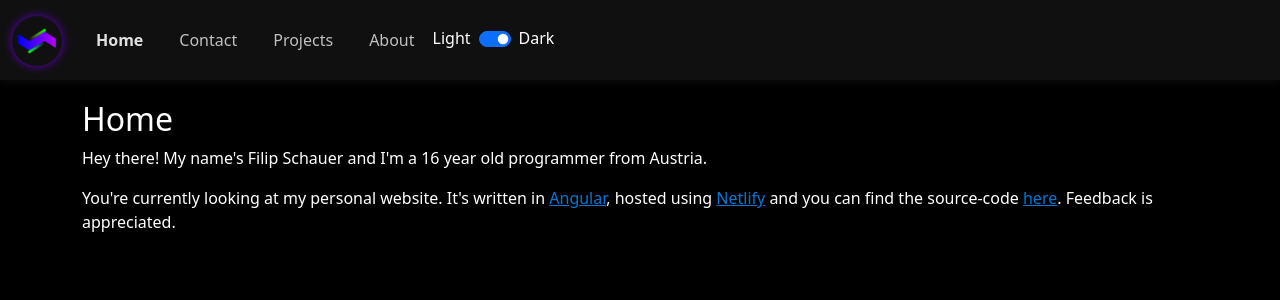
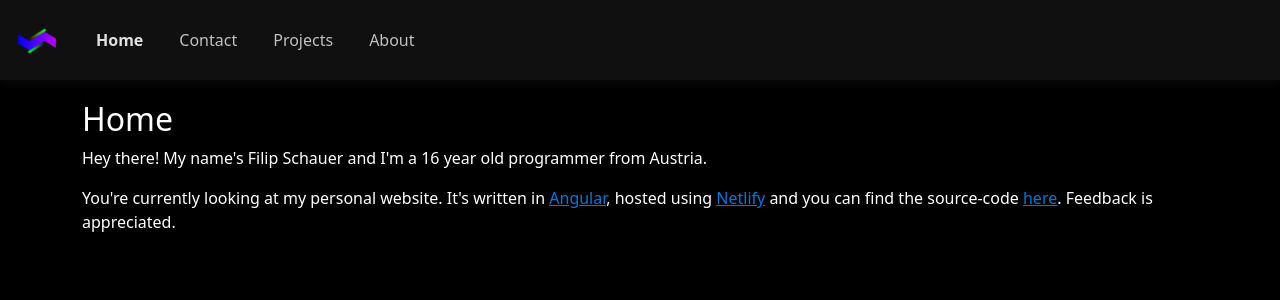
Before and after one commit to cootshk/www, an Angular app: page /home in a window 1280 px wide. Shown: the top 300 px of the page. Built offline with nearby package versions, Linux system fonts and the light colour scheme.

Commit message:
Visual improvements

```diff
--- a/src/app/app.component.html
+++ b/src/app/app.component.html
@@ -1,7 +1,7 @@
 <nav class="navbar navbar-expand-md">
   <div class="container-fluid">
     <a class="navbar-brand" routerLink="/home">
-      <img class="logo d-inline-block align-text-top" src="assets/images/logo.png" alt="Logo" width="50" height="50" />
+      <img class="logo d-inline-block align-text-top" src="assets/images/logo.png" alt="Logo" />
     </a>
     <button class="navbar-toggler" type="button" (click)="isCollapsed = !isCollapsed" [attr.aria-expanded]="!isCollapsed" aria-controls="navbarNav">
       <span class="navbar-toggler-icon"></span>
@@ -26,7 +26,9 @@
         </li>
 
       </ul>
-    <app-theme-switcher (themeChanged)="toggleTheme()" />
+    </div>
+    <div *ngIf="!isCollapsed">
+      <app-theme-switcher (themeChanged)="toggleTheme()" />
     </div>
   </div>
 </nav>
--- a/src/app/app.component.scss
+++ b/src/app/app.component.scss
@@ -30,12 +30,12 @@
 
 a>.logo {
     border-radius: 100%;
-    box-shadow: 0 0 10px #6000c0;
     transition: 0.3s;
+    width: 50px;
+    height: 50px;
 }
 a:hover>.logo {
-    box-shadow: 0 0 15px #8000ff;
     transition: 0.2s;
-    transform: rotate(10deg);
-    filter: brightness(1.2);
+    transform: rotate(10deg) scale(1.2);
+    filter: brightness(1.5);
 }
```
